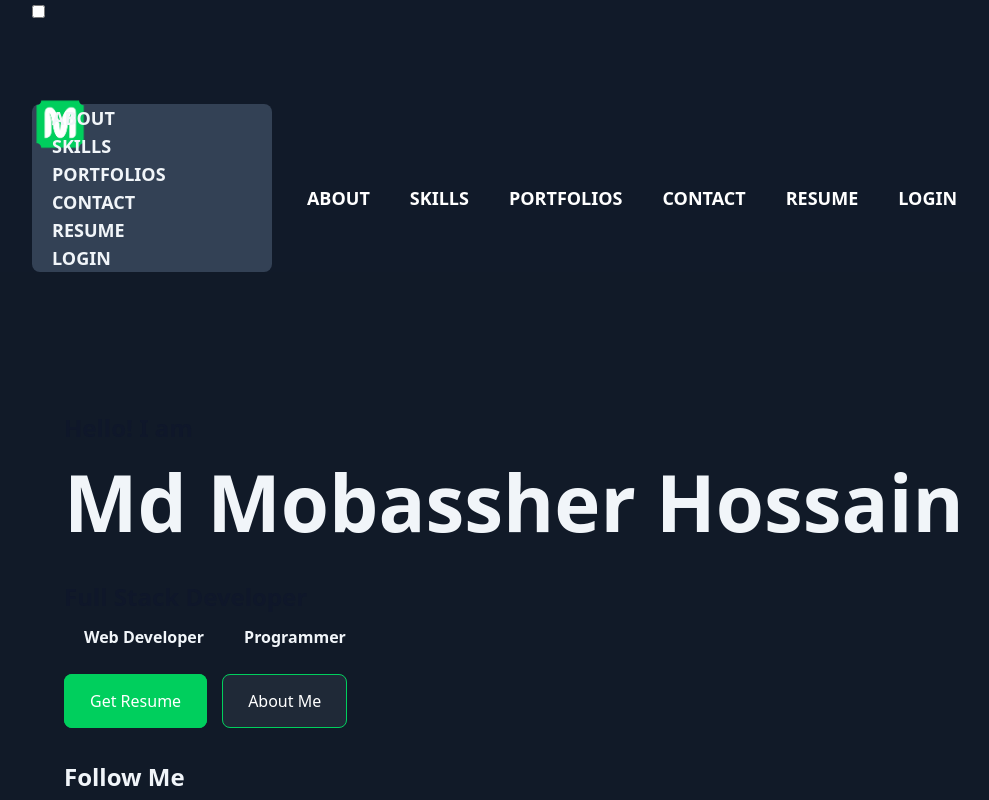
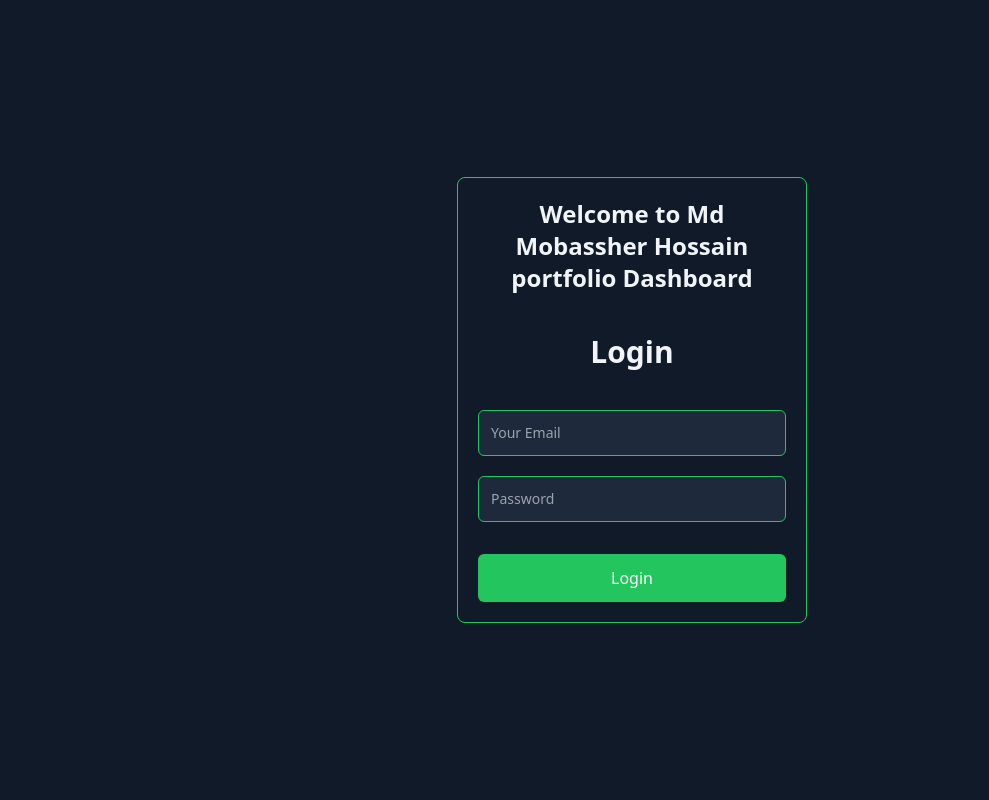
Before and after one commit to Md-Mobassher/Mobassher-Portfolio-Dashboard, a React (Vite) app: page / in a window 1280 px wide. Shown: the top 800 px of the page, without its empty margins (8-997 px from the left). Built offline with nearby package versions, Linux system fonts and the light colour scheme.

Commit message:
add blog successfull

```diff
--- a/package.json
+++ b/package.json
@@ -30,6 +30,7 @@
     "react-dom": "^18.2.0",
     "react-hook-form": "^7.52.1",
     "react-icons": "^5.0.1",
+    "react-quill": "^2.0.0",
     "react-redux": "^9.1.2",
     "react-router-dom": "^6.22.0",
     "react-toastify": "^10.0.4",
--- a/src/Pages/Admin/BlogManagement/AddBlogModal.tsx
+++ b/src/Pages/Admin/BlogManagement/AddBlogModal.tsx
@@ -1,20 +1,30 @@
+/* eslint-disable @typescript-eslint/no-explicit-any */
 import MForm from "@/components/form/MForm";
 import MInput from "@/components/form/MInput";
-import Modal from "@/components/ui/Modal";
+import FullScreenModal from "@/components/ui/FullScreenModal";
 import { useAddBlogMutation } from "@/redux/features/admin/blogManagementApi";
 import { useState } from "react";
 import { FieldValues } from "react-hook-form";
+import ReactQuill from "react-quill";
 import { toast } from "react-toastify";
+import "react-quill/dist/quill.snow.css";
 
 const AddBlogModal = () => {
+  const [content, setContent] = useState("");
   const [isModalOpen, setIsModalOpen] = useState(false);
   const [addBlog, { isLoading }] = useAddBlogMutation();
   const openModal = () => setIsModalOpen(true);
   const closeModal = () => setIsModalOpen(false);
 
+  const handleContentChange = (value: any) => {
+    setContent(value);
+  };
+
   const handleSubmit = async (data: FieldValues) => {
+    data.tags = data.tags.split(",");
+    data.content = content;
+
     // console.log(data);
-    data.tags = data.tags.split(",");
     try {
       const res = await addBlog(data);
       // console.log(res);
@@ -36,32 +46,49 @@ const AddBlogModal = () => {
       >
         Add New Blog
       </button>
-      <Modal isOpen={isModalOpen} onClose={closeModal} title="Add New Blog">
+      <FullScreenModal
+        isOpen={isModalOpen}
+        onClose={closeModal}
+        title="Add New Blog"
+      >
         <MForm onSubmit={handleSubmit}>
-          <MInput name="title" type="text" label="Blog Title" required />
-          <MInput name="content" type="text" label="Blog Content" required />
-          <MInput name="tags" type="text" label="Tags" required />
-          <MInput name="category" type="text" label="Category" required />
-          <MInput name="coverImage" type="text" label="Cover Image" required />
+          <div className="grid lg:grid-cols-2  md:grid-cols-2 grid-cols-1 gap-x-5">
+            <MInput name="title" type="text" label="Blog Title" required />
+            <MInput name="category" type="text" label="Category" required />
+            <MInput name="tags" type="text" label="Tags" required />
+            <MInput
+              name="coverImage"
+              type="text"
+              label="Cover Image"
+              required
+            />
+          </div>
+
+          <p className="font-semibold mb-1">Blog Content</p>
+          <ReactQuill
+            value={content}
+            onChange={handleContentChange}
+            className="border-green-500 rounded-md"
+          />
 
           {isLoading ? (
             <button
               disabled
               type="submit"
-              className="bg-green-500 text-white px-4 py-2 rounded hover:bg-green-600 "
+              className="bg-green-500 text-white px-4 py-2 rounded hover:bg-green-600 mt-10"
             >
               {isLoading ? "Adding New Blog..." : "Add New Blog"}
             </button>
           ) : (
             <button
               type="submit"
-              className="bg-green-500 text-white px-4 py-2 rounded hover:bg-green-600 disabled"
+              className="bg-green-500 text-white px-4 py-2 rounded hover:bg-green-600 mt-10"
             >
               Add New Blog
             </button>
           )}
         </MForm>
-      </Modal>
+      </FullScreenModal>
     </div>
   );
 };
--- a/src/Pages/Admin/BlogManagement/BlogManagement.tsx
+++ b/src/Pages/Admin/BlogManagement/BlogManagement.tsx
@@ -56,12 +56,12 @@ const BlogManagement = () => {
       accessorKey: "title",
     },
     {
-      header: "Content",
-      accessorKey: "content",
+      header: "Category",
+      accessorKey: "category",
     },
     {
-      header: "Category",
-      accessorKey: "category",
+      header: "Tags",
+      accessorKey: "tags",
     },
   ];
 
--- a/src/Pages/Home/Home.tsx
+++ b/src/Pages/Home/Home.tsx
@@ -1,17 +1,20 @@
-import About from "@/components/About";
-import Intro from "@/components/Intro";
-import MySkills from "@/components/MySkills";
-import Contact from "@/components/Contact";
-import Portfolios from "../Portfolios/Portfolios";
+// import About from "@/components/About";
+// import Intro from "@/components/Intro";
+// import MySkills from "@/components/MySkills";
+// import Contact from "@/components/Contact";
+// import Portfolios from "../Portfolios/Portfolios";
+
+import Login from "../Login/Login";
 
 const Home = () => {
   return (
-    <div className="max-w-7x mx-auto ">
-      <Intro />
+    <div className="flex justify-center items-center">
+      {/* <Intro />
       <About />
       <MySkills />
       <Portfolios />
-      <Contact />
+      <Contact /> */}
+      <Login />
     </div>
   );
 };
--- a/src/Pages/Login/Login.tsx
+++ b/src/Pages/Login/Login.tsx
@@ -34,14 +34,18 @@ const Login = () => {
   };
 
   return (
-    <div className=" max-w-sm mx-auto lg:mt-10 mt-6 py-12 border border-primary rounded-lg p-5">
+    <div className="min-h-screen flex justify-center items-center">
+      <div className="w-[350px] border border-green-500 rounded-lg p-5">
+        <h2 className="text-2xl font-bold text-center mb-10">
+          Welcome to Md Mobassher Hossain portfolio Dashboard
+        </h2>
         <h2 className="text-3xl font-bold text-center mb-10">Login</h2>
         <form onSubmit={handleSubmit(onSubmit)}>
-        <div className="form-control w-full ">
+          <div className="form-control">
             <input
               type="email"
               placeholder="Your Email"
-            className="input input-bordered input-primary text-sm w-full bg-slate-800"
+              className="input input-bordered input-primary text-sm w-full bg-slate-800 p-3 rounded-md border border-green-500"
               {...register("email", {
                 required: {
                   value: true,
@@ -71,7 +75,7 @@ const Login = () => {
             <input
               type="password"
               placeholder="Password"
-            className="input input-bordered input-primary text-sm w-full bg-slate-800 "
+              className="input input-bordered input-primary text-sm w-full bg-slate-800 p-3 rounded-md border border-green-500 mt-5"
               {...register("password", {
                 required: {
                   value: true,
@@ -90,13 +94,14 @@ const Login = () => {
 
           <div className="w-full mt-2 hover:text-white">
             <input
-            className="btn px-10 w-full btn-primary hover:bg-green-400 border-0 text-center text-white "
+              className="btn px-10 w-full bg-green-500 mt-6 p-3 rounded-md hover:bg-green-400 border-0 text-center text-white "
               type="submit"
               value="Login"
             />
           </div>
         </form>
       </div>
+    </div>
   );
 };
 
--- a/src/components/form/MInput.tsx
+++ b/src/components/form/MInput.tsx
@@ -33,7 +33,7 @@ const MInput = ({
               </label>
             )}
             <Input
-              className="font-normal font-mono border-green-400 active:border-green-500 "
+              className="font-normal font-mono border-green-400 active:border-green-500 mt-1"
               {...field}
               type={type}
               id={name}
--- a/src/components/layout/MainLayout.tsx
+++ b/src/components/layout/MainLayout.tsx
@@ -1,13 +1,11 @@
 import { Outlet } from "react-router-dom";
-import Navbar from "./Navbar/Navbar";
-import Footer from "./Footer/Footer";
 
 const MainLayout = () => {
   return (
-    <div className="bg-[#111A28] text-slate-100 ">
-      <Navbar />
+    <div className="bg-[#111A28] text-slate-100  min-h-screen">
+      {/* <Navbar /> */}
       <Outlet />
-      <Footer />
+      {/* <Footer /> */}
     </div>
   );
 };
--- a/src/components/layout/Sidebar.tsx
+++ b/src/components/layout/Sidebar.tsx
@@ -45,9 +45,9 @@ const Sidebar: React.FC<SidebarProps> = ({ isOpen, toggleSidebar }) => {
               Testimonials Management
             </li>
           </a>{" "}
-          <a href="/dashboard/user-management">
+          {/* <a href="/dashboard/user-management">
             <li className="py-2 hover:bg-green-500 px-4">User Management</li>
-          </a>{" "}
+          </a>{" "} */}
           <a href="/dashboard/contact-management">
             <li className="py-2 hover:bg-green-500 px-4">Contact Management</li>
           </a>
--- /dev/null
+++ b/src/components/ui/BlogEditor.tsx
@@ -0,0 +1,26 @@
+/* eslint-disable @typescript-eslint/no-explicit-any */
+import { useState } from "react";
+import ReactQuill from "react-quill";
+import "react-quill/dist/quill.snow.css"; // Import styles
+
+const BlogEditor = () => {
+  const [content, setContent] = useState("");
+
+  const handleContentChange = (value: any) => {
+    setContent(value);
+  };
+
+  const handleSubmit = () => {
+    // Handle the form submission, e.g., send the content to your server
+    console.log(content);
+  };
+
+  return (
+    <div>
+      <ReactQuill value={content} onChange={handleContentChange} />
+      <button onClick={handleSubmit}>Submit</button>
+    </div>
+  );
+};
+
+export default BlogEditor;
```
Also changed, not shown: 1 other file (tests, documents, lock files or other folders). Lines whose indentation alone changed are shown as unchanged.
